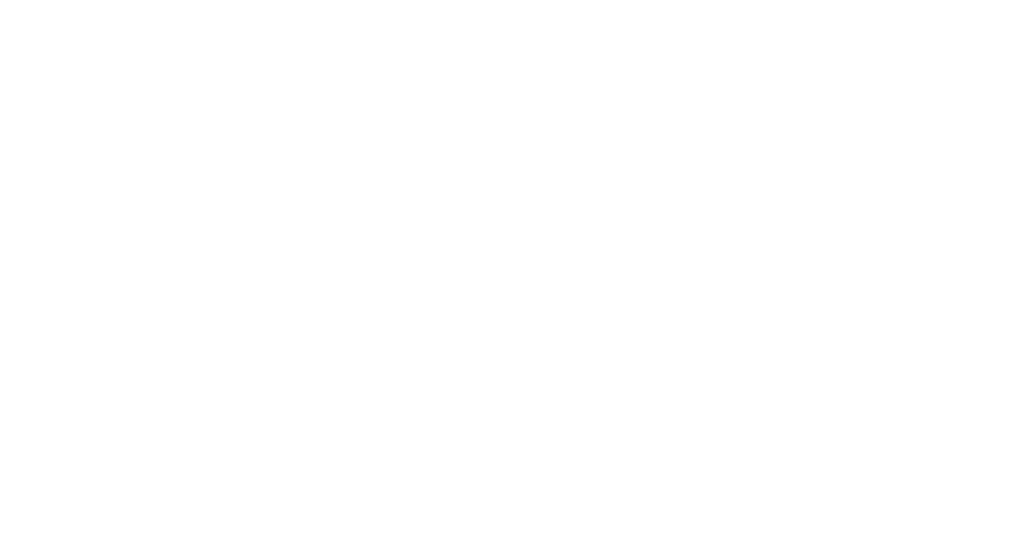
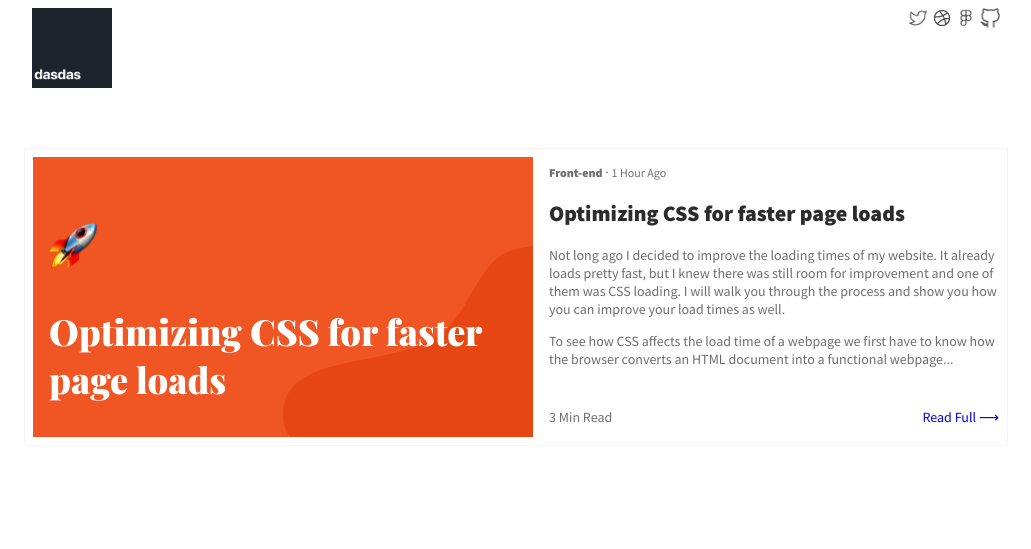
Before and after one commit to glebhg/css, a plain HTML site: page nata/simpleBlogHomePage/index.html in a window 1280 px wide. Shown: the whole page, without its empty margins (124-1155 px from the left). Drawn offline with nearby package versions, Linux system fonts and the light colour scheme.

Commit message:
First part

```diff
--- a/nata/simpleBlogHomePage/index.html
+++ b/nata/simpleBlogHomePage/index.html
@@ -1,10 +1,64 @@
 <!DOCTYPE html>
 <html lang="en">
-  <head>
+
+<head>
     <meta charset="utf-8" />
     <title>Simple Blog Home Page</title>
     <link rel="stylesheet" href="styles.css" />
-  </head>
-  <body>
-  </body>
+    <link rel="preconnect" href="https://fonts.googleapis.com">
+    <link rel="preconnect" href="https://fonts.gstatic.com" crossorigin>
+    <link href="https://fonts.googleapis.com/css2?family=Playfair+Display:wght@900&display=swap" rel="stylesheet">
+    <link rel="preconnect" href="https://fonts.googleapis.com">
+    <link rel="preconnect" href="https://fonts.gstatic.com" crossorigin>
+    <link href="https://fonts.googleapis.com/css2?family=Source+Sans+Pro:wght@400;900&display=swap" rel="stylesheet">
+</head>
+
+<body>
+    <header>
+        <a href="./"><img src="./Img/dasdas.jpg" alt="Dasdas Logo" width="80px" height="80px" /></a>
+        <nav>
+            <div class="icons">
+                <a href="https://www.twitter.com/">
+                    <img src="./Img/twitter.png" alt="Twitter" width="20px" height="20px" /></a>
+
+                <a href="https://www.dribbble.com/">
+                    <img src="./Img/dribbble.png" alt="Dribbble" width="20px" height="20px" /></a>
+
+                <a href="https://www.figma.com/">
+                    <img src="./Img/figma.png" alt="Figma" width="20px" height="20px" /></a>
+
+                <a href="https://www.github.com/">
+                    <img src="./Img/github.png" alt="Github" width="20px" height="20px" /></a>
+            </div>
+        </nav>
+    </header>
+    <main>
+        <section class="large">
+            <div class="picture_optimizing_css">
+                <div class="rocket"><img src="./Img/rocket.png" height="48px" width="48px" /></div>
+                <div class="orange"><img src="./Img/optimizing css.png" /></div>
+                <div>
+                    <h1 class="h1">Optimizing CSS for faster page loads </h1>
+                </div>
+            </div>
+            <div class="text_css">
+                <p><span id="front-end">Front-end</span> &centerdot; <span class="timeago">1 Hour Ago</span></p>
+                <h2 id="h2">Optimizing CSS for faster page loads</h2>
+                <p>
+                    Not long ago I decided to improve the loading times of my website. It already loads pretty fast, but I knew there was still room for improvement and one of them was CSS loading. I will walk you through the process and show you how you can improve your
+                    load times as well.
+                </p>
+                <p>
+                    To see how CSS affects the load time of a webpage we first have to know how the browser converts an HTML document into a functional webpage...
+                </p>
+                <div class="bottom_block">
+                    <span>3 Min Read</span>
+                    <a href="./" class="link_css">Read Full &#10230</a>
+                </div>
+            </div>
+        </section>
+        <article></article>
+    </main>
+</body>
+
 </html>
--- a/nata/simpleBlogHomePage/styles.css
+++ b/nata/simpleBlogHomePage/styles.css
@@ -0,0 +1,86 @@
+html {
+    margin: 0 auto;
+}
+
+header {
+    margin-left: 148px;
+    margin-right: 148px;
+}
+
+nav {
+    float: right
+}
+
+.large {
+    position: absolute;
+    left: 148px;
+    top: 148px;
+    right: 148px;
+    border: 1px solid #F5F5F5;
+}
+
+.picture_optimizing_css {
+    background-color: #EF5623;
+    float: left;
+    width: 500px;
+    height: 280px;
+    margin: 8px 16px 8px 8px;
+}
+
+.h1 {
+    position: absolute;
+    width: 434px;
+    height: 96px;
+    left: 24px;
+    top: 128px;
+    font-family: "Playfair Display", serif;
+    font-weight: 900;
+    font-size: 36px;
+    color: #FFFFFF;
+}
+
+.orange {
+    position: absolute;
+    width: 378px;
+    height: 301px;
+    left: 258px;
+    top: 96px;
+}
+
+.rocket {
+    margin-left: 16px;
+    margin-top: 64px;
+}
+
+.text_css {
+    font-family: 'Source Sans Pro', sans-serif;
+    font-weight: normal;
+    font-size: 14px;
+    color: #6E6E6E;
+}
+
+#front-end {
+    font-weight: bold;
+    font-size: 12px;
+}
+
+.timeago {
+    font-weight: 500;
+    font-size: 12px;
+}
+
+#h2 {
+    font-weight: 900;
+    font-size: 22px;
+    color: #2C2C2C;
+}
+
+.link_css {
+    float: right;
+    text-decoration: none;
+    padding-right: 8px;
+}
+
+.bottom_block {
+    margin-top: 40px;
+}
```
Also changed, not shown: nata/simpleBlogHomePage/Img/arrow.png (added), nata/simpleBlogHomePage/Img/dasdas.jpg (added), nata/simpleBlogHomePage/Img/dribbble.png (added), nata/simpleBlogHomePage/Img/figma.png (added), nata/simpleBlogHomePage/Img/github.png (added), nata/simpleBlogHomePage/Img/optimizing css.png (added), nata/simpleBlogHomePage/Img/rocket.png (added), nata/simpleBlogHomePage/Img/twitter.png (added), nata/simpleBlogHomePage/Img/·.png (added).
